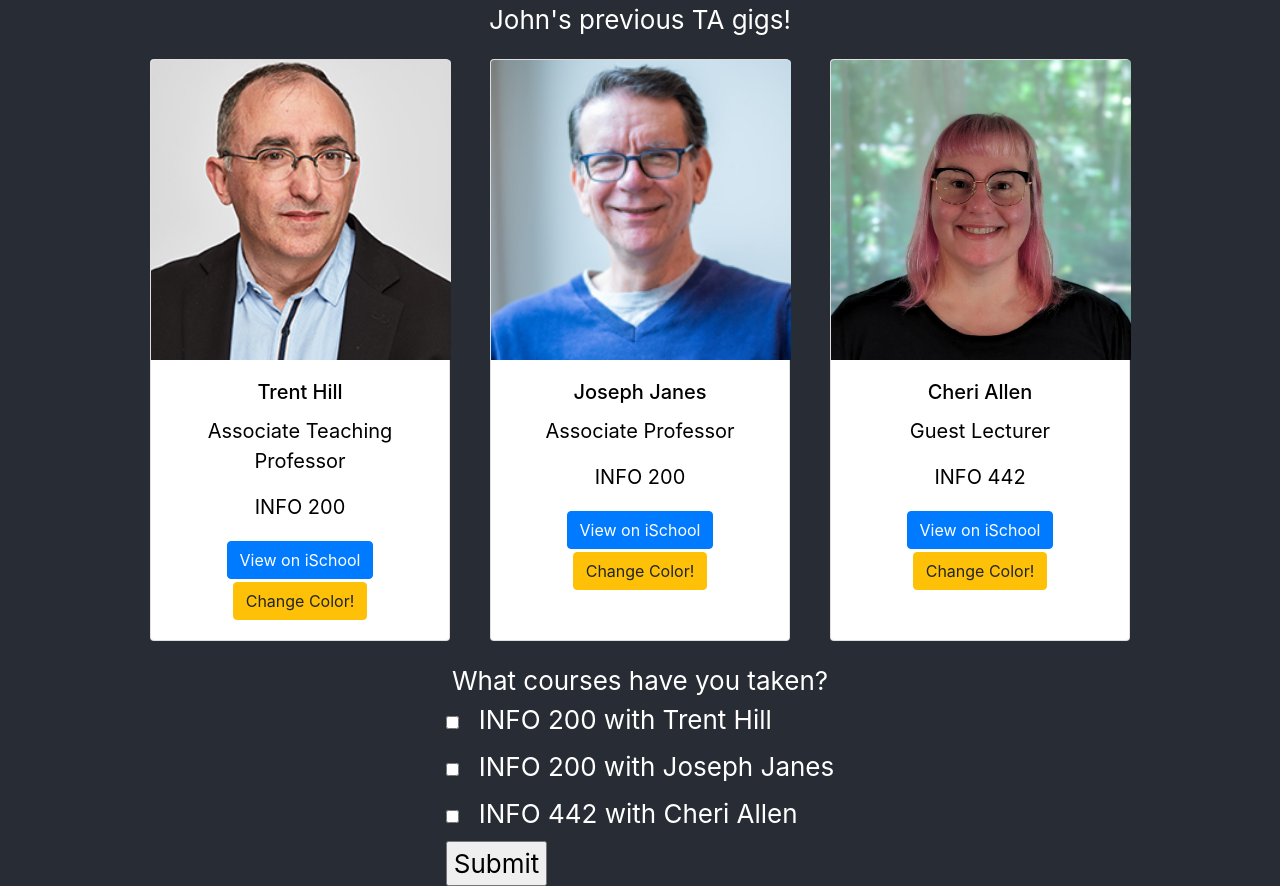
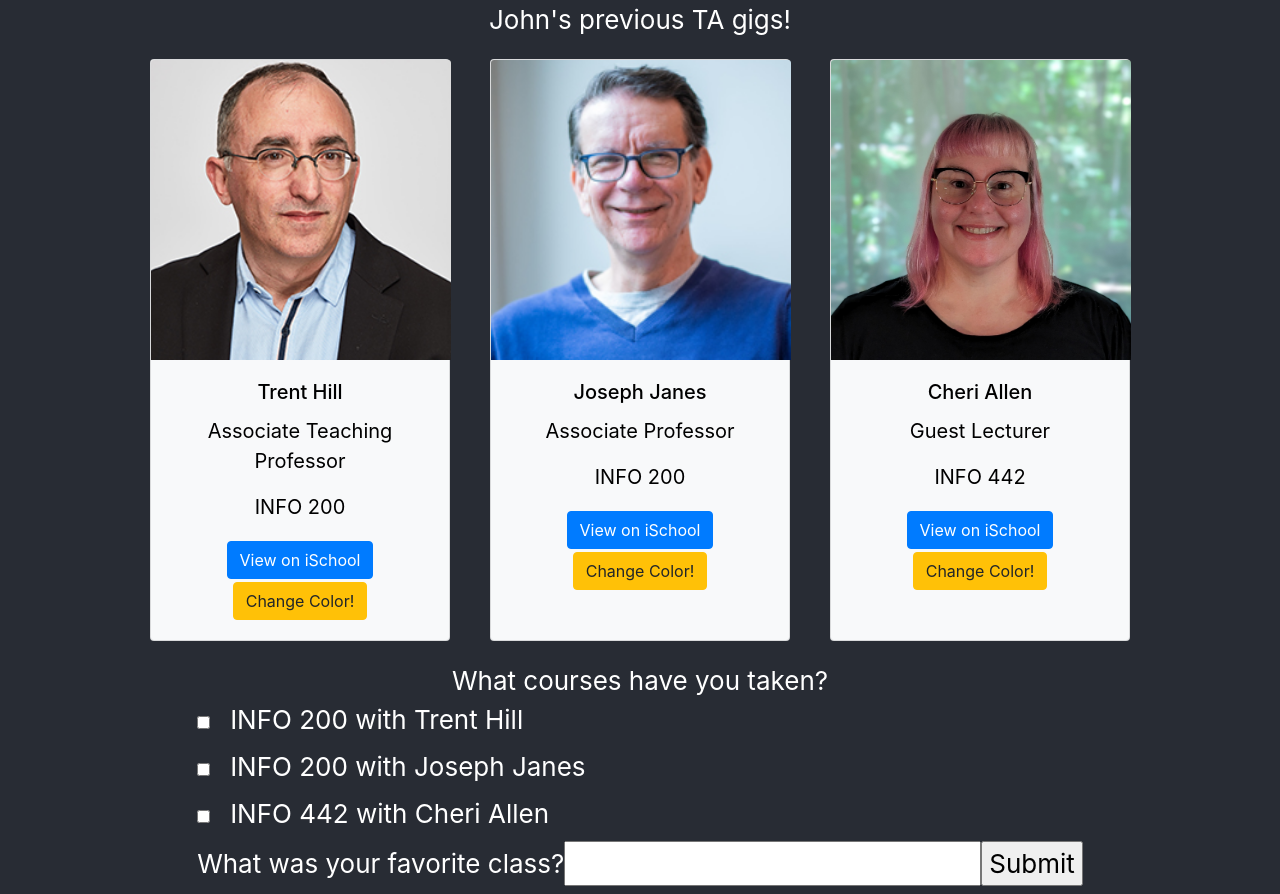
Before and after one commit to INFO442-Spring-2025/lab-7-unit-testing, a React (Create React App) app in the folder lab-7/: page / in a window 1280 px wide. Built offline with nearby package versions, Linux system fonts and the light colour scheme.

Commit message:
Adding proper conditional formatting and fixing default card class

```diff
--- a/lab-7/src/App.js
+++ b/lab-7/src/App.js
@@ -8,7 +8,7 @@ import './components/css/Form.css'
 import PROFS from '../src/data/profs.json'
 
 function App() {
-  const [style, setStyle] = useState("light")
+  const [style, setStyle] = useState("bg-light")
 
   const changeStyle = () => {
     console.log(style)
--- a/lab-7/src/components/Form.js
+++ b/lab-7/src/components/Form.js
@@ -1,4 +1,10 @@
+import { React, useState } from 'react'
+
 export default function Form(props) {
+
+    const [inputValue, setInputValue] = useState("")
+    const [formSuccess, setFormSuccess] = useState(false)
+
 
     const PROFS = props.data;
 
@@ -8,10 +14,35 @@ export default function Form(props) {
         <br/>
     ])
 
-    return (
-        <form>
-            {profsChecks}
-            <input type="submit" value="Submit"/>
-        </form>
-    )
+    const handleChange = (event) => {
+        setInputValue(event.target.value)
+    }
+
+    const handleSubmit = (event) => {
+        event.preventDefault();
+
+        if(inputValue.length <= 2) {
+            alert("This is less than 2!")
+        }
+        else {setFormSuccess(true)}
+    }
+
+    if(formSuccess) {
+        return (
+            <p>
+                Thank you for submitting!
+            </p>
+        )
+    }
+    else {
+        return (
+            <form onSubmit={handleSubmit}>
+                {profsChecks}
+                <label>What was your favorite class?
+                    <input type="text" id="favorite" value={inputValue} onChange={handleChange}></input>
+                </label>
+                <input type="submit" value="Submit"/>
+            </form>
+        )
+    }
 }
```
